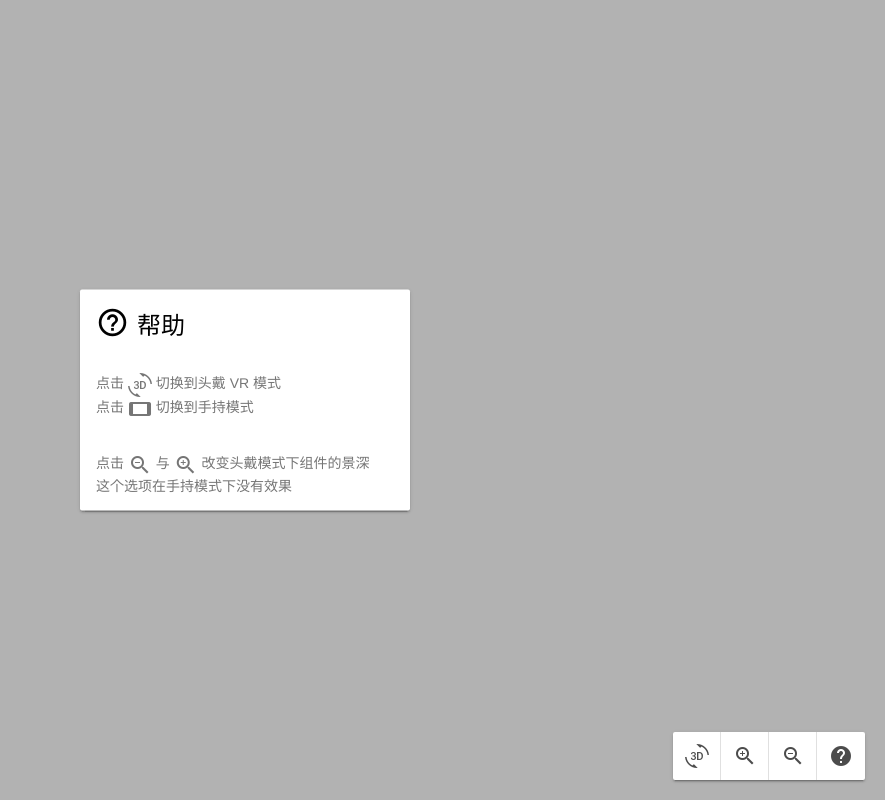
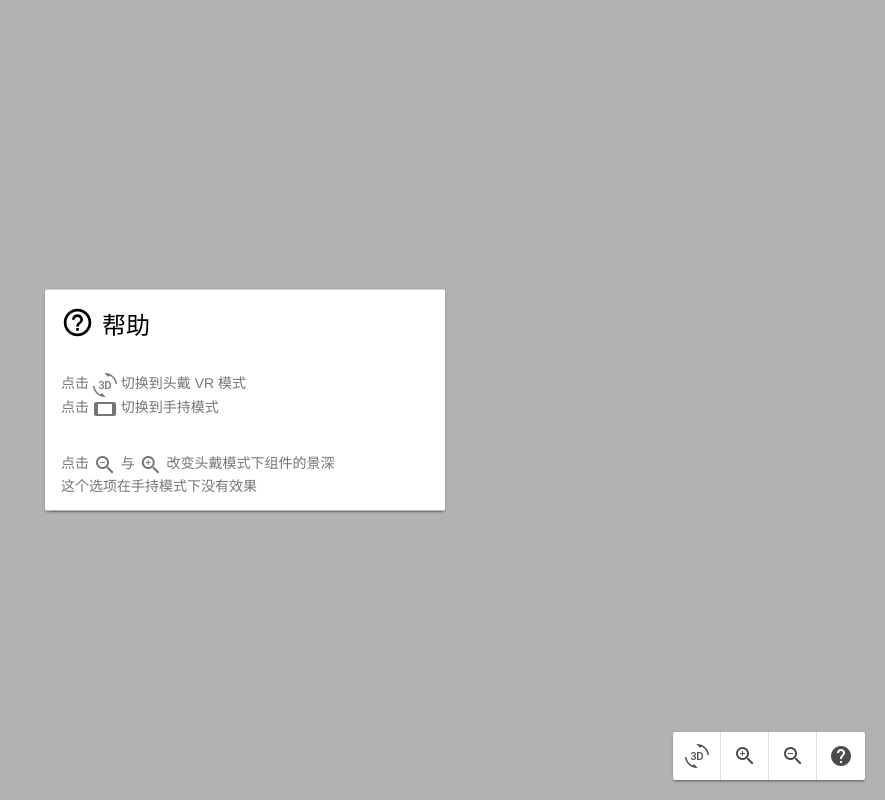
Before and after one commit to YC-Vertex/CardDir, a plain HTML site: page index.html in a window 1280 px wide. Both pictures are taken after a click on the button "help". Shown: the whole page, without its empty margins (395-1280 px from the left). Drawn offline with Linux system fonts and the light colour scheme.

Commit message:
Increased the width of help cards

```diff
--- a/style.css
+++ b/style.css
@@ -152,7 +152,9 @@ body {
   transform: translateY(-50%);
 }
 
-.help-card {
+.mdl-card.help-card {
+  max-width: 400px;
+  width: auto;
   margin: 0 auto;
 }
 
```
